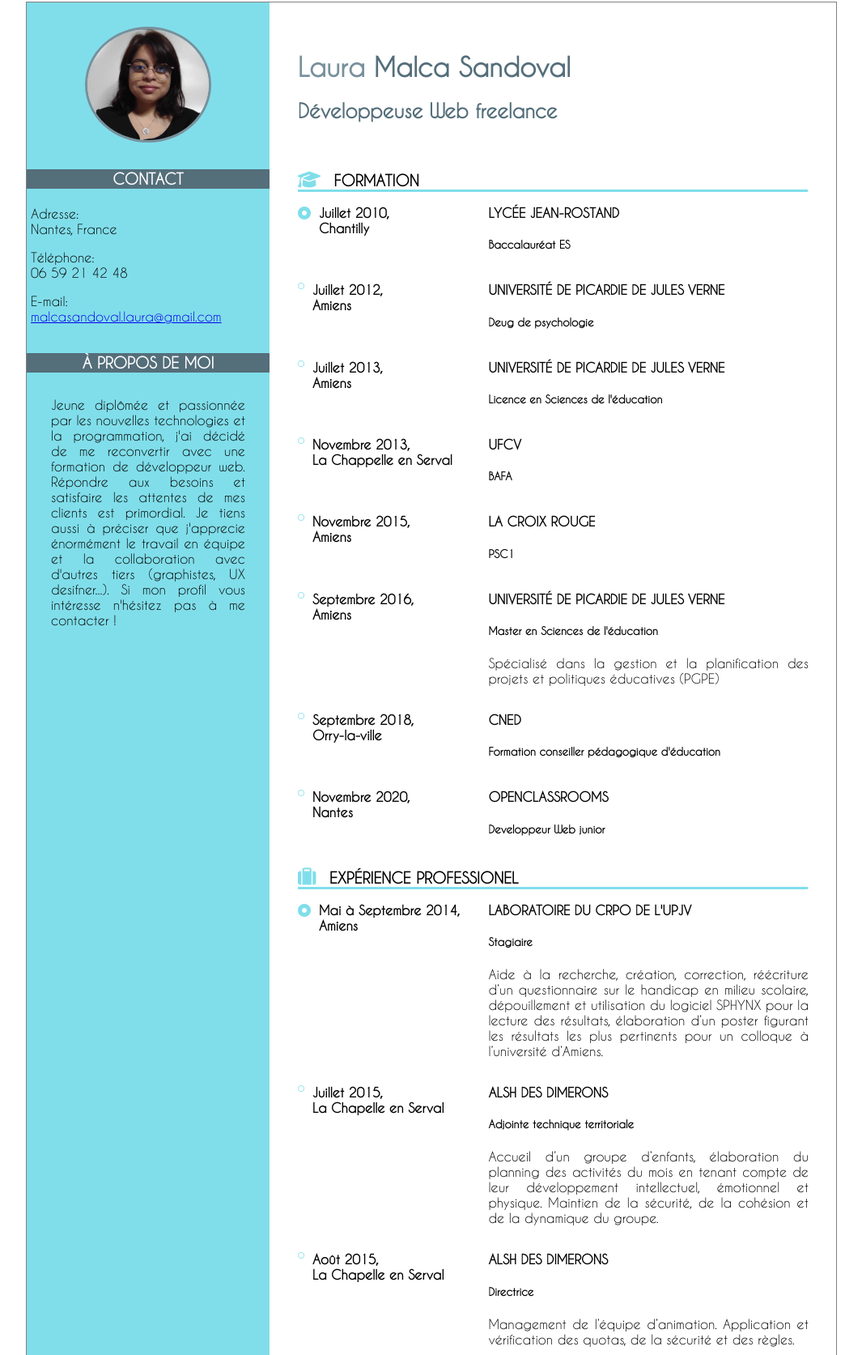
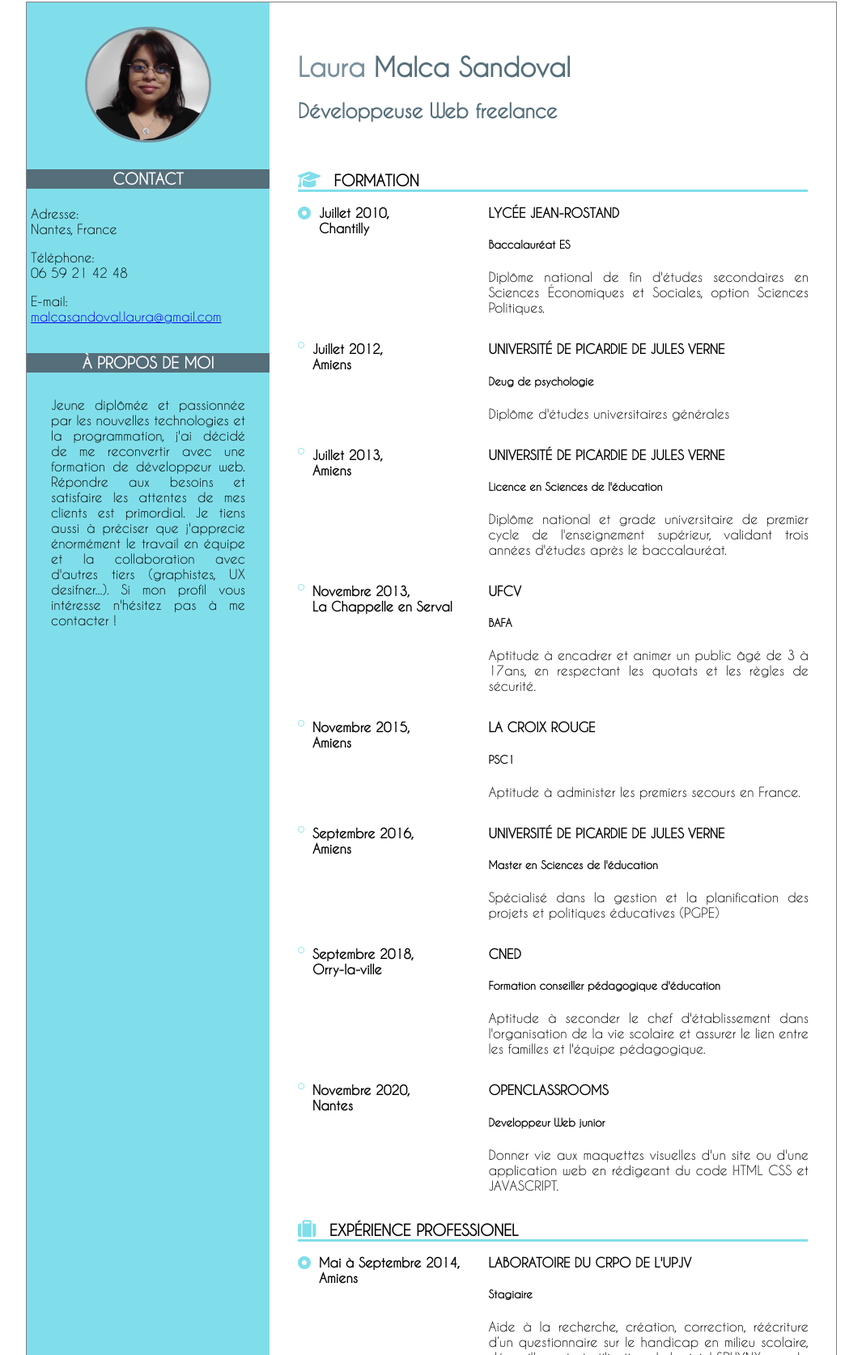
Before and after one commit to LrMlc/P2_malcasandoval_laura, a plain HTML site: page index.html in a window 1280 px wide. Shown: the part 6-1679 px from the top of the page at 81% size, without its empty margins (107-1172 px from the left). Drawn offline with Linux system fonts and the light colour scheme.

Commit message:
correction 3 soutenance

```diff
--- a/P2.css
+++ b/P2.css
@@ -269,7 +269,7 @@ main p
 	{
 		width: auto;
 	}
-	.portrait,
+	.portrait
 	{
 		align-items: center;
 	}
--- a/index.html
+++ b/index.html
@@ -66,6 +66,7 @@
                             <div class="infos">
                                 <h4>Lycée Jean-Rostand</h4>
                                 <h5>Baccalauréat ES</h5>
+                                <p>Diplôme national de fin d'études secondaires en Sciences Économiques et Sociales, option Sciences Politiques.</p>
                             </div>
                         </li>
                         <li>
@@ -75,6 +76,7 @@
                             <div class="infos">
                                 <h4>Université de Picardie de Jules Verne</h4>
                                 <h5>Deug de psychologie</h5>
+                                <p>Diplôme d'études universitaires générales</p>
                             </div>
                         </li>
                         <li>
@@ -84,6 +86,7 @@
                             <div class="infos">
                                 <h4>Université de Picardie de Jules Verne</h4>
                                 <h5>Licence en Sciences de l'éducation</h5>
+                                <p>Diplôme national et grade universitaire de premier cycle de l'enseignement supérieur, validant trois années d'études après le baccalauréat.</p>
                             </div>
                         </li>
                         <li>
@@ -94,6 +97,7 @@
                             <div class="infos">
                                 <h4>UFCV</h4>
                                 <h5>BAFA</h5>
+                                <p>Aptitude à encadrer et animer un public âgé de 3 à 17ans, en respectant les quotats et les règles de sécurité.</p>
                             </div>
                         </li>
                         <li>
@@ -103,6 +107,7 @@
                             <div class="infos">
                                 <h4>La croix rouge</h4>
                                 <h5>PSC1</h5>
+                                <p>Aptitude à administer les premiers secours en France.</p>
                             </div>
                         </li>
                         <li>
@@ -124,6 +129,7 @@
                             <div class="infos">
                                 <h4>CNED</h4>
                                 <h5>Formation conseiller pédagogique d'éducation</h5>
+                                <p>Aptitude à seconder le chef d'établissement dans l'organisation de la vie scolaire et assurer le lien entre les familles et l'équipe pédagogique.</p>
                             </div>
                         </li>
                         <li>
@@ -133,6 +139,7 @@
                             <div class="infos">
                                 <h4>OpenClassrooms</h4>
                                 <h5>Developpeur Web junior</h5>
+                                <p>Donner vie aux maquettes visuelles d'un site ou d'une application web en rédigeant du code HTML CSS et JAVASCRIPT.</p>
                             </div>
                         </li>
                     </ul>
```
